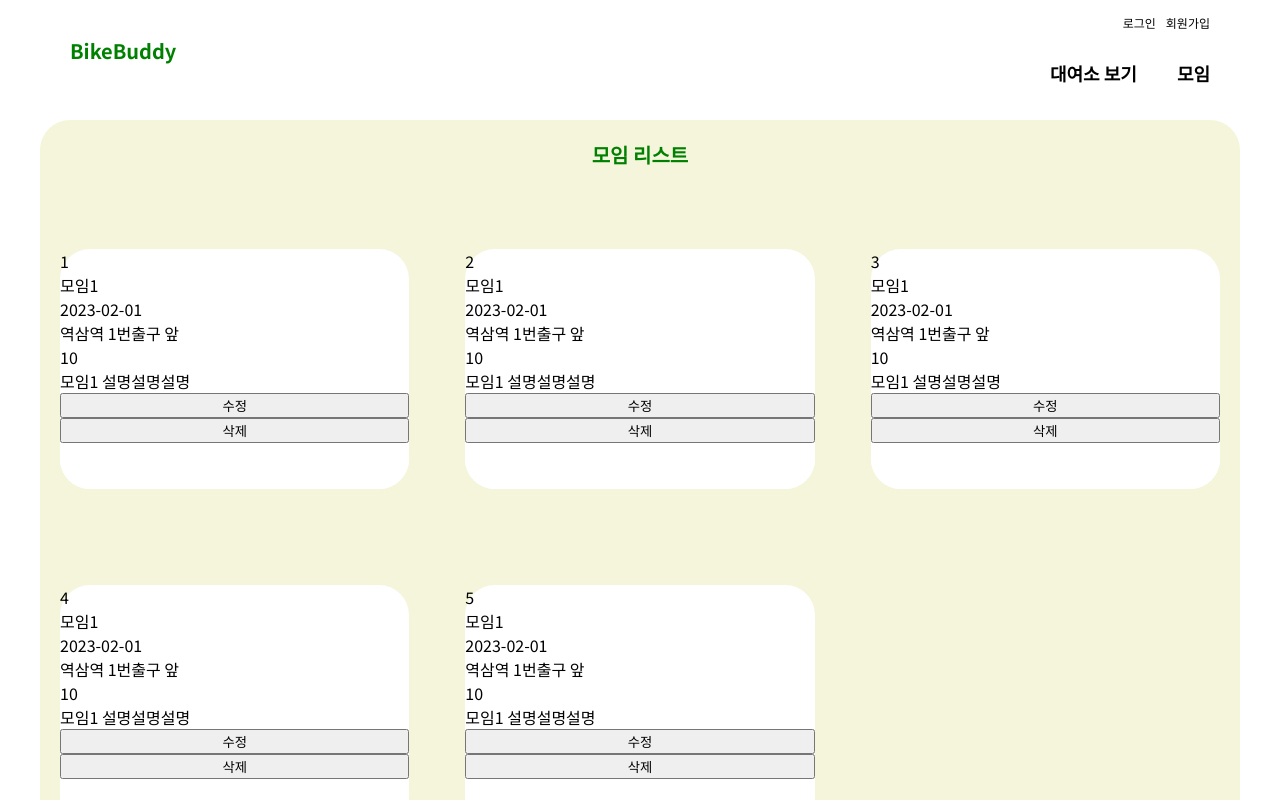
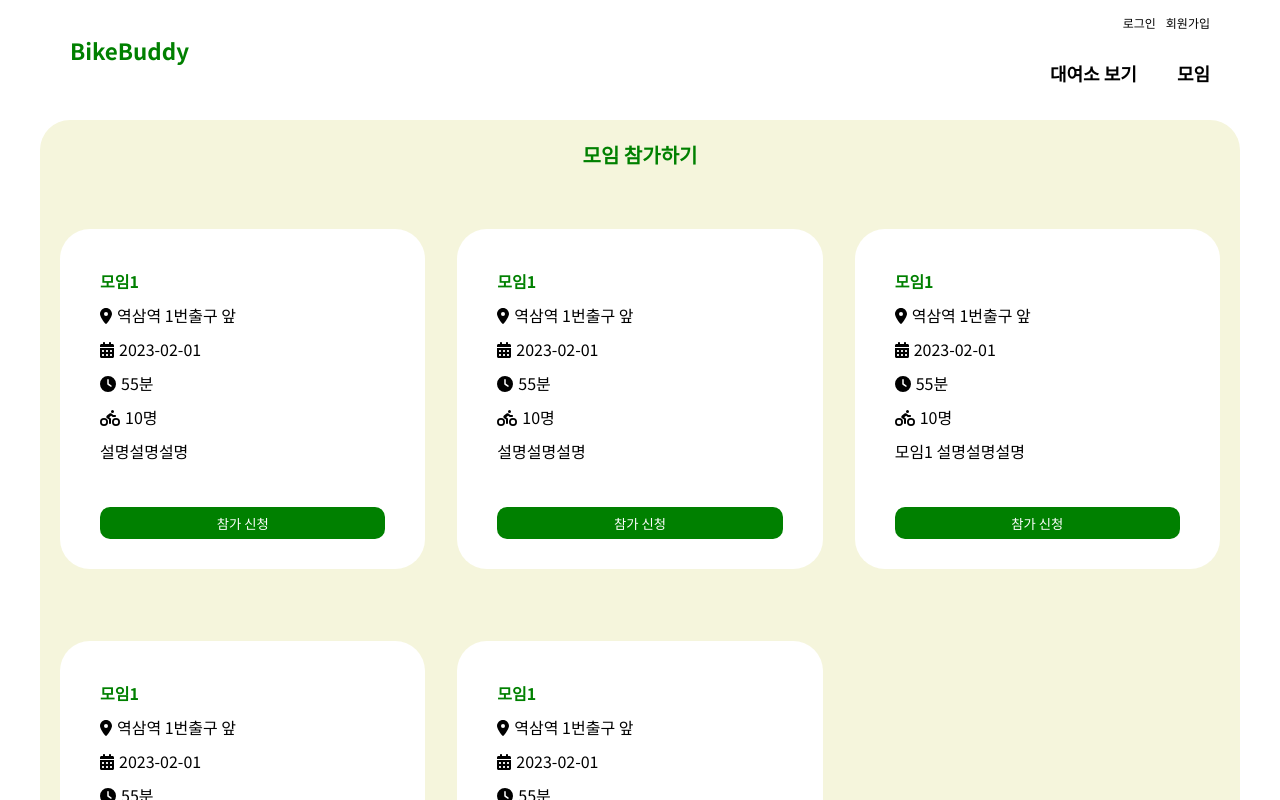
Before and after one commit to ys9494/bike-buddy, a React (Create React App) app: page /gatheringlist in a window 1280 px wide. Shown: the top 800 px of the page. Built offline with nearby package versions, Linux system fonts and the light colour scheme; what react-naver-maps would draw is missing.

Commit message:
feat:gathering list

```diff
--- a/package.json
+++ b/package.json
@@ -6,6 +6,7 @@
     "@emotion/react": "^11.10.6",
     "@emotion/styled": "^11.10.6",
     "@fortawesome/fontawesome-svg-core": "^6.3.0",
+    "@fortawesome/free-regular-svg-icons": "^6.3.0",
     "@fortawesome/free-solid-svg-icons": "^6.3.0",
     "@fortawesome/react-fontawesome": "^0.2.0",
     "@mui/material": "^5.11.14",
--- a/src/components/Header.js
+++ b/src/components/Header.js
@@ -14,7 +14,7 @@ const Header = () => {
     <HeaderWrapper>
       <AlignCenter>
         <LogoContainer>
-          <div>BikeBuddy</div>
+          <Link to="/">BikeBuddy</Link>
         </LogoContainer>
         <NavContainer>
           <GotoAccount>
--- a/src/components/header-styled.js
+++ b/src/components/header-styled.js
@@ -18,10 +18,12 @@ export const LogoContainer = styled.div`
   height: 100%;
   display: flex;
   align-items: center;
-
-  font-size: 20px;
-  font-weight: bold;
-  color: green;
+  cursor: pointer;
+  a {
+    font-size: 1.4rem;
+    font-weight: bold;
+    color: green;
+  }
 `;
 
 export const NavContainer = styled.div`
--- a/src/networks/gather.js
+++ b/src/networks/gather.js
@@ -3,9 +3,8 @@ import * as API from "../commons/api";
 
 export const fetchMyGatheringList = async () => {
   try {
-    const response = await API.get("/api/my/gatherings");
-
-    return response;
+    // const response = await API.get("/api/my/gatherings");
+    // return response;
   } catch (error) {
     console.error(error);
   }
@@ -18,7 +17,7 @@ const DUMMY_GATHERING_LIST = [
     date: "2023-02-01",
     rental: "역삼역 1번출구 앞",
     count: 10,
-    content: "모임1 설명설명설명",
+    content: "설명설명설명",
   },
   {
     id: 2,
@@ -26,7 +25,7 @@ const DUMMY_GATHERING_LIST = [
     date: "2023-02-01",
     rental: "역삼역 1번출구 앞",
     count: 10,
-    content: "모임1 설명설명설명",
+    content: "설명설명설명",
   },
   {
     id: 3,
@@ -42,7 +41,7 @@ const DUMMY_GATHERING_LIST = [
     date: "2023-02-01",
     rental: "역삼역 1번출구 앞",
     count: 10,
-    content: "모임1 설명설명설명",
+    content: "설명설명설명",
   },
   {
     id: 5,
@@ -50,13 +49,13 @@ const DUMMY_GATHERING_LIST = [
     date: "2023-02-01",
     rental: "역삼역 1번출구 앞",
     count: 10,
-    content: "모임1 설명설명설명",
+    content: "설명설명설명",
   },
 ];
 
 export const fetchGatheringList = async () => {
   // const response = await api.get("/api/gatherings");
+  // return response
 
   return Promise.resolve({ data: DUMMY_GATHERING_LIST });
-  // return response
 };
--- a/src/pages/GatheringlistPage/GatheringItem.js
+++ b/src/pages/GatheringlistPage/GatheringItem.js
@@ -3,20 +3,46 @@ import {
   GatheringItemWrapper,
   ApplyButtonWrapper,
   EditButtonWrapper,
+  GatheringDetail,
 } from "./gatheringlist-styled";
 
+import { FontAwesomeIcon } from "@fortawesome/react-fontawesome";
+import {
+  faCalendarDays,
+  faClock,
+  faLocationDot,
+  faPersonBiking,
+  faTruckMedical,
+} from "@fortawesome/free-solid-svg-icons";
+
 const GatheringItem = (gatheringItem) => {
-  const [isApplied, setIsApplied] = useState(false);
+  const [isApplied, setIsApplied] = useState(faTruckMedical);
 
   return (
     <GatheringItemWrapper>
-      <div>
-        <span>{gatheringItem.id}</span>
-        <span>{gatheringItem.title}</span>
+      <GatheringDetail>
+        <p>{gatheringItem.title}</p>
+        <p>
+          <FontAwesomeIcon icon={faLocationDot} />
+          <span>{gatheringItem.rental}</span>
+        </p>
+        <p>
+          <FontAwesomeIcon icon={faCalendarDays} />
           <span>{gatheringItem.date}</span>
-        <span>{gatheringItem.rental}</span>
-        <span>{gatheringItem.count}</span>
-        <span>{gatheringItem.content}</span>
+        </p>
+
+        <p>
+          {/* <span>예상 소요시간</span> */}
+          <FontAwesomeIcon icon={faClock} />
+          <span>55분</span>
+        </p>
+        <p>
+          {/* <span>인원</span> */}
+          <FontAwesomeIcon icon={faPersonBiking} />
+          <span>{gatheringItem.count}명</span>
+        </p>
+        <div>{gatheringItem.content}</div>
+      </GatheringDetail>
 
       {isApplied ? (
         <ApplyButtonWrapper>
@@ -28,7 +54,6 @@ const GatheringItem = (gatheringItem) => {
           <button>삭제</button>
         </EditButtonWrapper>
       )}
-      </div>
     </GatheringItemWrapper>
   );
 };
--- a/src/pages/GatheringlistPage/Gatheringlist.js
+++ b/src/pages/GatheringlistPage/Gatheringlist.js
@@ -16,14 +16,14 @@ function Gatheringlist() {
 
   return (
     <GatheringlistWrapper>
-      <h1>모임 리스트</h1>
+      <h1>모임 참가하기</h1>
       <div>
         {isLoading ? (
           <>로딩중..</>
         ) : (
           <GatheringItemContainer>
             <Box sx={{ flexGrow: 1 }}>
-              <Grid container spacing={2}>
+              <Grid container spacing={4}>
                 {gatheringList.map((gatheringItem) => {
                   return (
                     <Grid item xs={12} sm={6} md={4} key={gatheringItem.id}>
--- a/src/pages/GatheringlistPage/gatheringlist-styled.js
+++ b/src/pages/GatheringlistPage/gatheringlist-styled.js
@@ -4,8 +4,9 @@ export const GatheringlistWrapper = styled.div`
   max-width: 1200px;
   margin: 20px auto 0;
   background-color: beige;
+
   border-radius: 30px;
-  padding: 20px 0;
+  padding: 20px;
   h1 {
     font-size: 20px;
     font-weight: bold;
@@ -22,19 +23,58 @@ export const GatheringItemContainer = styled.div`
 `;
 
 export const GatheringItemWrapper = styled.div`
-  height: 280px;
+  height: 340px;
   margin: 20px auto;
-  padding: 20px;
-  div {
-    width: 100%;
-    height: 100%;
-    display: flex;
-    flex-direction: column;
-    background-color: #fff;
-    border-radius: 30px;
+  padding: 30px 40px;
+  display: flex;
+  flex-direction: column;
+  justify-content: space-between;
+  background-color: #fff;
+  border-radius: 30px;
+
+  p {
+    margin: 10px 0;
+    &:first-of-type {
+      font-weight: bold;
+      color: green;
+    }
+    span {
+      margin-left: 5px;
+    }
   }
 `;
 
-export const ApplyButtonWrapper = styled.div``;
+export const GatheringDetail = styled.div``;
 
-export const EditButtonWrapper = styled.div``;
+export const ApplyButtonWrapper = styled.div`
+  button {
+    width: 100%;
+    height: 32px;
+    border-radius: 10px;
+    color: #fff;
+    border: none;
+    background-color: green;
+    cursor: pointer;
+  }
+  &:hover {
+    opacity: 0.8;
+    transition: all 0.3s;
+  }
+`;
+
+export const EditButtonWrapper = styled.div`
+  display: flex;
+  justify-content: space-between;
+  button {
+    width: 45%;
+    height: 32px;
+    border-radius: 15px;
+    background-color: #eee;
+    border: none;
+    cursor: pointer;
+    &:hover {
+      background-color: #ccc;
+      transition: all 0.3s;
+    }
+  }
+`;
--- a/src/pages/RentalLocationPage/Map.js
+++ b/src/pages/RentalLocationPage/Map.js
@@ -22,6 +22,8 @@ import {
   faBicycle,
 } from "@fortawesome/free-solid-svg-icons";
 
+import { faFaceSmileWink } from "@fortawesome/free-regular-svg-icons";
+
 const Map = ({ bikeData }) => {
   const [locationData, setLocationData] = useState(null);
 
@@ -41,14 +43,6 @@ const Map = ({ bikeData }) => {
   const [map, setMap] = useState(null);
 
   const navigate = useNavigate();
-
-  // useEffect(() => {
-  //   console.log("data", locationData);
-  // }, [locationData]);
-
-  // useEffect(() => {
-  //   console.log("bike data", bikeData);
-  // }, [bikeData]);
 
   useEffect(() => {
     if (!map) return;
@@ -179,7 +173,11 @@ const Map = ({ bikeData }) => {
               <FontAwesomeIcon icon={faLocationDot} />
             </p>
             <p>마커를 클릭해서</p>
-            <p>대여소 정보를 확인해보세요!</p>
+            <p>대여소 정보를 확인하고</p>
+            <p>모임을 만들어보세요</p>
+            <p>
+              <FontAwesomeIcon icon={faFaceSmileWink} />
+            </p>
           </AlertMarkerInfo>
         )}
       </LocationInfoWrapper>
--- a/src/pages/RentalLocationPage/map-styled.js
+++ b/src/pages/RentalLocationPage/map-styled.js
@@ -73,18 +73,22 @@ export const MapContainer = styled.div`
 export const AlertZoomInfo = styled.div`
   width: 200px;
   height: 100px;
-  background-color: beige;
+  background-color: #fff;
+  border-radius: 30px;
   position: absolute;
   left: 50%;
   top: 50%;
   transform: translate(-50%, -50%);
   z-index: 1;
+  display: flex;
+  justify-content: center;
+  align-items: center;
 `;
 
 export const AlertMarkerInfo = styled.div`
-  padding-top: 120px;
+  padding-top: 110px;
   p {
-    font-size: 1.2rem;
+    font-size: 1.3rem;
     font-weight: bold;
     color: green;
     text-align: center;
```
Also changed, not shown: 1 other file (tests, documents, lock files or other folders). Lines whose indentation alone changed are shown as unchanged.
